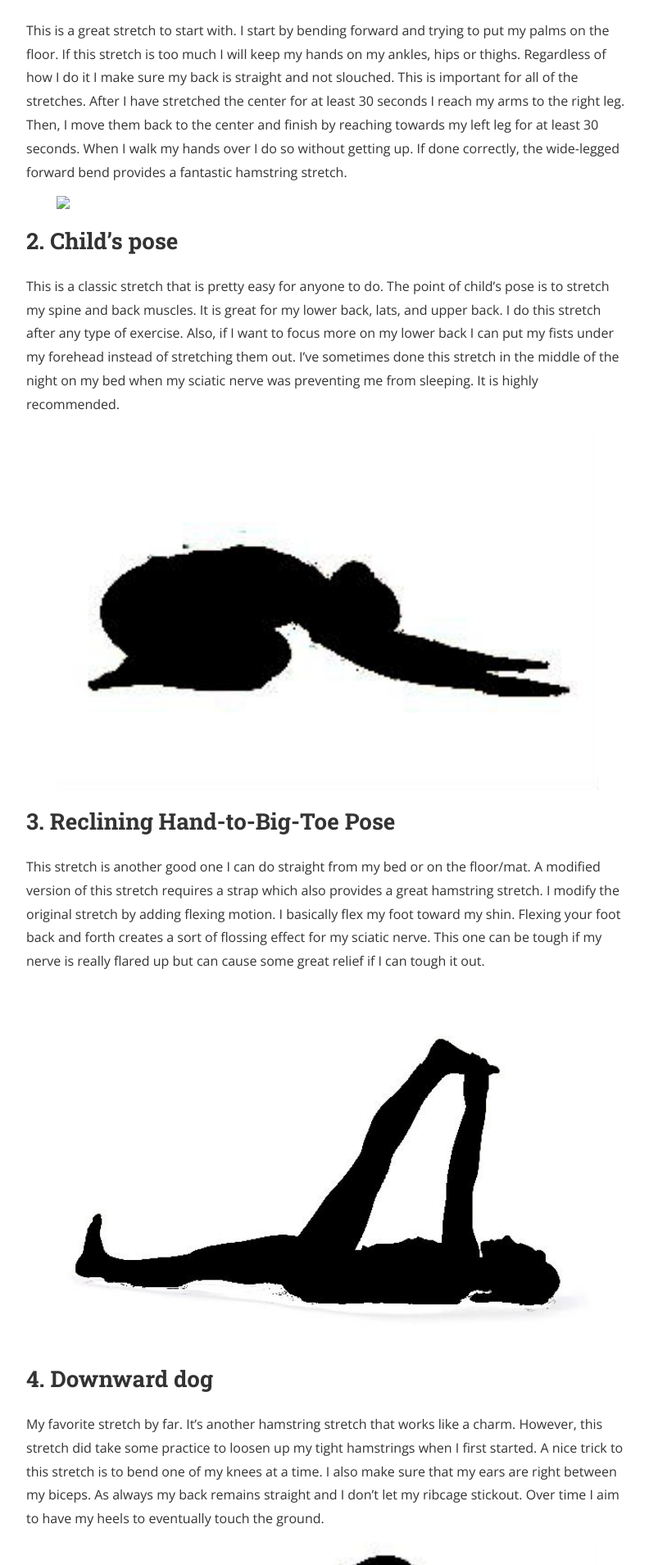
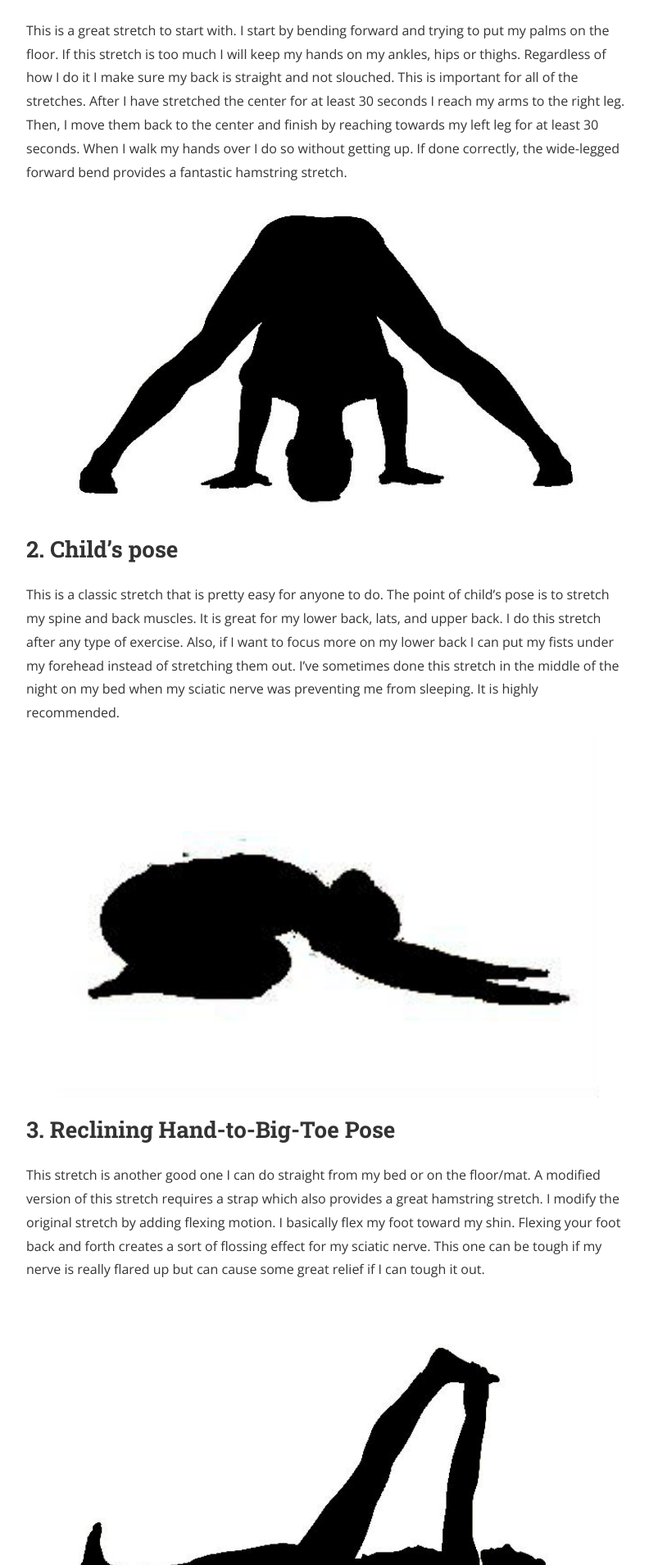
Before and after one commit to sciaticawarrior/sciaticatest, a Jekyll site: the page built from _posts/2017-02-20-sciatica-top10yoga.markdown, in a window 1280 px wide. Shown: the part 1072-2981 px from the top of the page at 82% size, without its empty margins (240-1032 px from the left). Built offline with Jekyll 4.4.1, drawn with Linux system fonts in a browser that asks for light colours; nearby versions of some CDN libraries; comment, search, counter and statistics services are not loaded; a style sheet for code colours, icons or effects is not loaded.

Commit message:
Update 2017-02-20-sciatica-top10yoga.markdown

```diff
--- a/_posts/2017-02-20-sciatica-top10yoga.markdown
+++ b/_posts/2017-02-20-sciatica-top10yoga.markdown
@@ -18,7 +18,7 @@ Note: In all of these stretches I make sure to keep my back straight and chest o
 ## 1. Wide-Legged Forward Bend
 This is a great stretch to start with. I start by bending forward and trying to put my palms on the floor. If this stretch is too much I will keep my hands on my ankles, hips or thighs. Regardless of how I do it I make sure my back is straight and not slouched. This is important for all of the stretches. After I have stretched the center for at least 30 seconds I reach my arms to the right leg. Then, I move them back to the center and finish by reaching towards my left leg for at least 30 seconds. When I walk my hands over I do so without getting up. If done correctly, the wide-legged forward bend provides a fantastic hamstring stretch.
 
-<img src="sciaticaworkout/assets/Prasarita Padottanasana.jpg">
+<img src="/sciaticaworkout/assets/Prasarita Padottanasana.jpg">
 
 ## 2. Child’s pose
 This is a classic stretch that is pretty easy for anyone to do. The point of child’s pose is to stretch my spine and back muscles. It is great for my lower back, lats, and upper back. I do this stretch after any type of exercise. Also, if I want to focus more on my lower back I can put my fists under my forehead instead of stretching them out. I’ve sometimes done this stretch in the middle of the night on my bed when my sciatic nerve was preventing me from sleeping. It is highly recommended.
```
